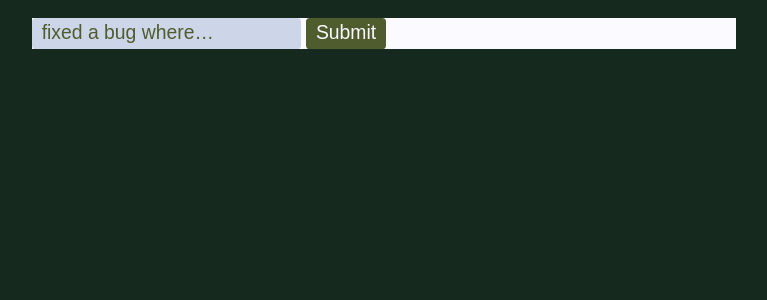
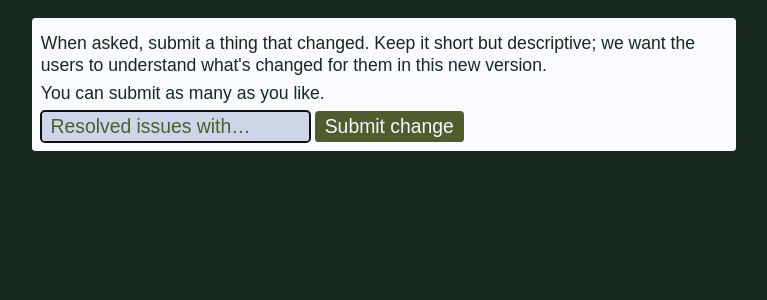
Before and after one commit to very-scary-scenario/fixed, a Flask app: page /play in a window 1280 px wide. Shown: the top 300 px of the page, without its empty margins (256-1023 px from the left). Run offline with Flask 2, Linux system fonts and the light colour scheme.

Commit message:
Make suggestions on the entry screen.
Also, focus the input field, closing #7.

```diff
--- a/static/style.css
+++ b/static/style.css
@@ -23,6 +23,8 @@ form {
   background-color: var(--bg);
   color: var(--fg);
   margin-bottom: .5em;
+  border-radius: var(--border-radius);
+  padding:.5em;
 }
 
 * {
@@ -86,11 +88,6 @@ a[href] {
   color: var(--hl);
 }
 
-#join-form, #new-game-form {
-  border-radius: var(--border-radius);
-  padding:.5em;
-}
-
 html.host {
   background-image: url('img/repeating_desktop_tile.png');
 }
--- a/templates/player.html
+++ b/templates/player.html
@@ -1,7 +1,28 @@
 {% extends "base.html" %}
 {% block content %}
-  <form method="post">
-    <input name="entry" type="text" placeholder="fixed a bug where&hellip;">
-    <input type="submit">
+  <form method="post" id="entry-form">
+    <p>When asked, submit a thing that changed. Keep it short but descriptive; we want the users to understand what's changed for them in this new version.</p>
+    <p>You can submit as many as you like.</p>
+    <input id="entry" name="entry" type="text">
+    <input type="submit" value="Submit change">
   </form>
+
+  <script>
+    var entryElement = document.getElementById('entry');
+    var placeholders = [
+      'Made it so that…',
+      'Fixed a bug where…',
+      'Added support for…',
+      'Removed access to…',
+      'You can now…',
+      'New! Integration with…',
+      'Updated UI for…',
+      'Now you can…',
+      'Corrected support for…',
+      'Better handling of…',
+      'Resolved issues with…'
+    ];
+    entryElement.setAttribute('placeholder', placeholders[Math.floor(Math.random() * placeholders.length)]);
+    entryElement.focus();
+  </script>
 {% endblock %}
```
